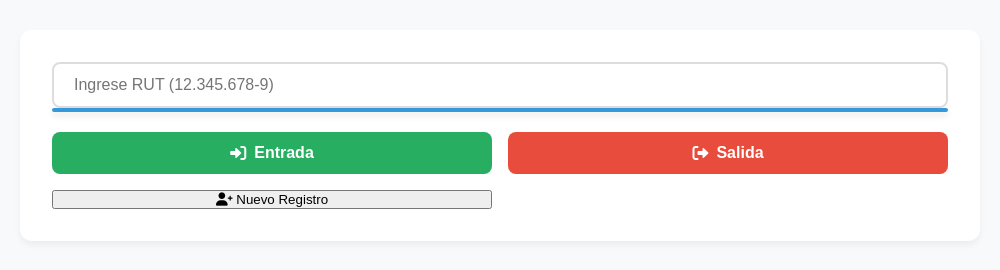
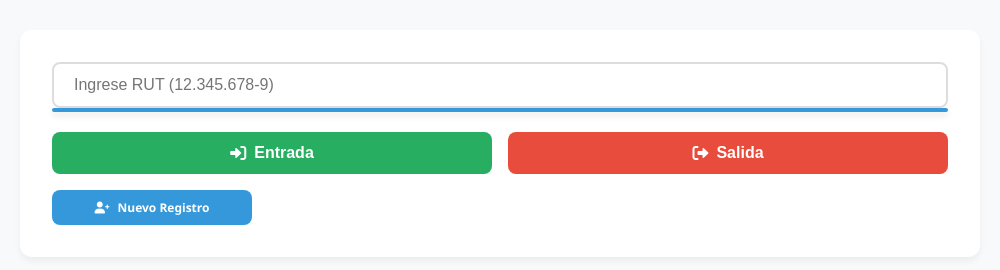
Before and after one commit to elpipaso/Control-Entrada-Salida, an Electron app: page src/renderer/index.html in a window 1000 px wide. Shown: the part 105-375 px from the top of the page. Drawn offline with nearby package versions, Linux system fonts and the light colour scheme.

Commit message:
Actualización rápida

```diff
--- a/src/renderer/index.html
+++ b/src/renderer/index.html
@@ -33,10 +33,9 @@
                     <i class="fas fa-sign-out-alt"></i> Salida
                 </button>
 
-                <button id="btnRegistro" class="btn-registro">
+                <a href="registro.html" class="btn-registro">
                     <i class="fas fa-user-plus"></i> Nuevo Registro
-                    <link rel="stylesheet" href="registro.html">
-                </button>
+                </a>
             </div>
 
             <div id="notification" class="notification"></div>
--- a/src/renderer/registro.html
+++ b/src/renderer/registro.html
@@ -3,7 +3,7 @@
 <head>
     <meta charset="UTF-8">
     <title>Registro de Personal</title>
-    <link rel="stylesheet" href="../src/renderer/registro.css">
+    <link rel="stylesheet" href="registro.css">
 </head>
 <body>
     <div class="registro-container">
--- a/src/renderer/styles.css
+++ b/src/renderer/styles.css
@@ -62,6 +62,33 @@ input[type="text"] {
 input[type="text"]:focus {
     outline: none;
     border-color: var(--secondary);
+}
+
+.btn-registro {
+    display: flex;
+    align-items: center;
+    justify-content: center;
+    margin: 50 auto;  /* Esto centra el botón horizontalmente */
+    padding: 8px 16px;
+    background: var(--secondary);
+    color: white;
+    border: none;
+    border-radius: 8px;
+    font-size: 12px;
+    font-weight: 600;
+    text-decoration: none;
+    transition: transform 0.2s, opacity 0.2s;
+    gap: 8px;
+    width: 200px; /* Controla el ancho del botón */
+}
+
+.btn-registro:hover {
+    transform: translateY(-2px);
+    opacity: 0.9;
+}
+
+.btn-registro:active {
+    transform: translateY(0);
 }
 
 .button-group {
```
